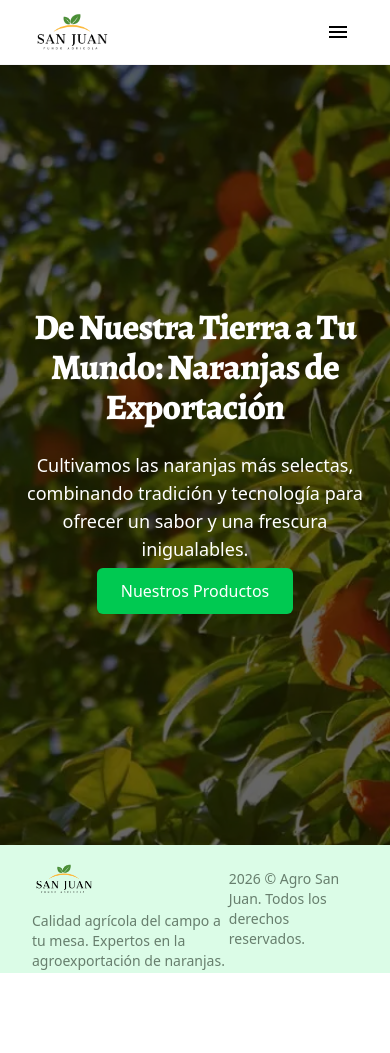
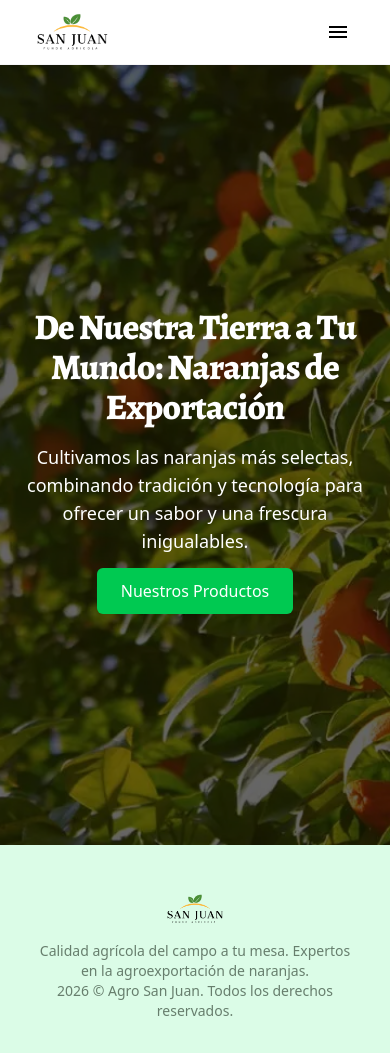
Before and after one commit to esaumorales/agrosanjuan-app, a React (Vite) app: page / in a window 390 px wide. Before the commit the page ends 973 px from the top, so only its background shows below. Built offline with nearby package versions, Linux system fonts and the light colour scheme.

Commit message:
feat: fixed responsive design

```diff
--- a/src/components/Footer.jsx
+++ b/src/components/Footer.jsx
@@ -3,12 +3,12 @@ import LOGOSANJUAN from '@/assets/image/logo-sanjuan.png'
 
 export default function Footer() {
     return (
-        <footer className="bg-green-100 text-primary text-sm flex flex-row justify-between items-center px-8 w-full h-32">
-            <div>
+        <footer className="bg-green-100 text-primary text-sm flex xl:flex-row md:justify-between lg:justify-between justify-center items-center px-8 w-full h-auto md:flex-col sm:flex-col flex-col py-8  ">
+            <div className='flex flex-col md:items-start items-center w-full'>
                 <img src={LOGOSANJUAN} alt="Logo San Juan" className='w-16 h-16' />
-                <p>Calidad agrícola del campo a tu mesa. Expertos en la agroexportación de naranjas.</p>
+                <p className='w-full text-center md:text-left'>Calidad agrícola del campo a tu mesa. Expertos en la agroexportación de naranjas.</p>
             </div>
-            <div>
+            <div className='flex flex-col md:items-end items-center text-center w-full'>
                 <p>{new Date().getFullYear()} © Agro San Juan. Todos los derechos reservados.</p>
             </div>
         </footer>
--- a/src/components/Hero.jsx
+++ b/src/components/Hero.jsx
@@ -72,13 +72,17 @@ export default function Hero() {
                 />
                 <div className="absolute inset-0 bg-black/60" />
                 <div className="relative z-10 max-w-4xl px-4 space-y-4">
-                    <h1 className="text-4xl font-extrabold tracking-tight md:text-6xl lg:text-7xl font-headline">
-                        De Nuestra Tierra a Tu Mundo: Naranjas de Exportación
-                    </h1>
-                    <p className="mt-6 text-lg md:text-xl max-w-3xl mx-auto">
-                        Cultivamos las naranjas más selectas, combinando tradición y tecnología para ofrecer un sabor y una frescura inigualables.
-                    </p>
-                    <div>
+                    <div className='w-full'>
+                        <h1 className="text-4xl font-extrabold tracking-tight md:text-6xl lg:text-7xl font-headline">
+                            De Nuestra Tierra a Tu Mundo: Naranjas de Exportación
+                        </h1>
+                    </div>
+                    <div className='w-full'>
+                        <p className="mt-4 text-lg md:text-xl max-w-3xl mx-auto">
+                            Cultivamos las naranjas más selectas, combinando tradición y tecnología para ofrecer un sabor y una frescura inigualables.
+                        </p>
+                    </div>
+                    <div className='mt-6'>
                         <Button size="lg" text='Nuestros Productos' />
                     </div>
                 </div>
```
